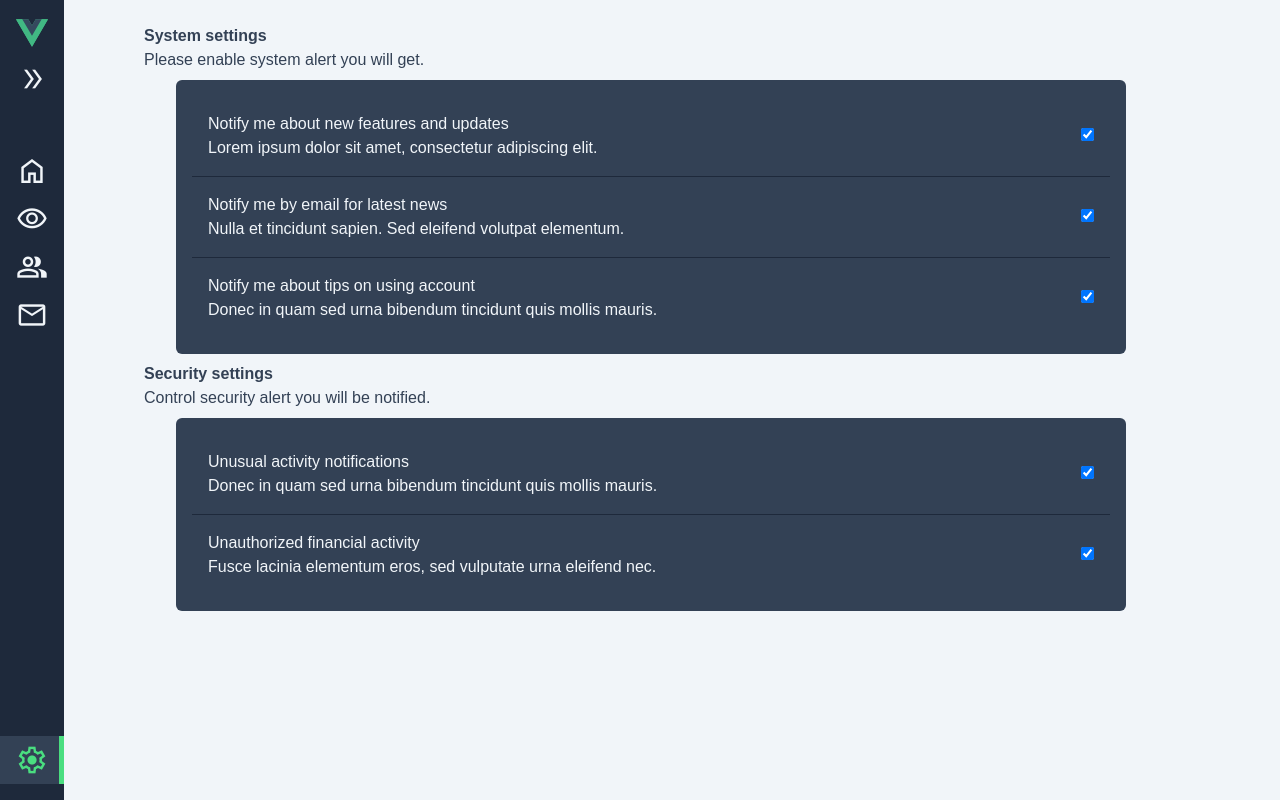
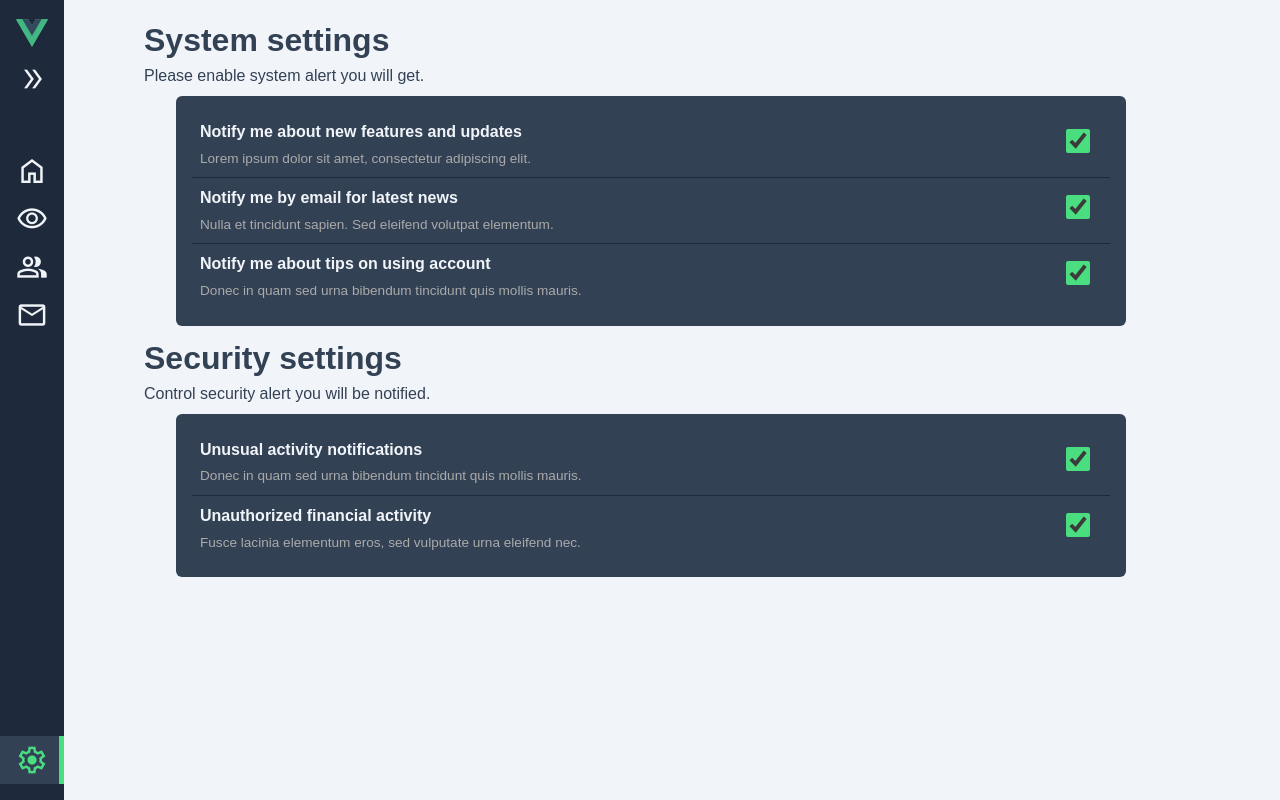
Before and after one commit to ApriliyantoDwiSaputra/Vue_start, a Vue app: page /setting in a window 1280 px wide. Built offline with nearby package versions, Linux system fonts and the light colour scheme.

Commit message:
fix some text

```diff
--- a/src/views/Contact.vue
+++ b/src/views/Contact.vue
@@ -36,10 +36,30 @@
         <div class="card-header">
           <h1>Notification</h1>
         </div>
-        <div class="card" v-for="n in 3" :key="n">
+        <!-- <div class="card" v-for="n in 3" :key="n">
           <div class="card-body">
             <h5 class="title">Card {{ n }}</h5>
             <p class="text">Card long text</p>
+          </div>
+        </div> -->
+        <div class="card">
+          <div class="card-body">
+            <h5 class="title">New Features & Updates</h5>
+            <p class="text">Get notified when we release new features, performance improvements, or important bug fixes.</p>
+          </div>
+        </div>
+
+        <div class="card">
+          <div class="card-body">
+            <h5 class="title">Email Notifications</h5>
+            <p class="text">Receive email updates about news, special promotions, and product announcements directly to your inbox.</p>
+          </div>
+        </div>
+
+        <div class="card">
+          <div class="card-body">
+            <h5 class="title">Security Alerts</h5>
+            <p class="text">We’ll alert you about suspicious login attempts or changes to your account settings to help keep your account secure.</p>
           </div>
         </div>
       </div>
--- a/src/views/Setting.vue
+++ b/src/views/Setting.vue
@@ -1,7 +1,7 @@
 <template>
     <main class="about-page">
         <div class="judul">
-            <h2>System settings</h2>
+            <h1>System settings</h1>
             <p>Please enable system alert you will get.</p>
         </div>
 
@@ -38,7 +38,7 @@
         </div>
 
         <div class="judul">
-            <h2>Security settings</h2>
+            <h1>Security settings</h1>
             <p>Control security alert you will be notified.</p>
         </div>
 
@@ -73,11 +73,11 @@
 
 <style lang="scss" scoped>
 main {
-    padding: 1.5rem 5rem;
+    padding: 1rem 5rem;
     color: var(--dark-alt);
 
-    h2 {
-        font-size: 1rem;
+    h1 {
+        font-size: 2rem;
         font-weight: 600;
     }
 }
@@ -99,11 +99,33 @@ main {
     display: flex;
     justify-content: space-between;
     align-items: center;
-    padding: 1rem;
+    padding: 0.5rem;
     border-bottom: 1px solid var(--dark);
 
     &:last-child {
         border-bottom: none;
     }
+
+    .text {
+        span {
+            font-size: 1rem;
+            font-weight: 600;
+        }
+
+        p {
+            font-size: 0.85rem;
+            color: #aaa;
+            margin-top: 0.3rem;
+        }
+    }
+}
+
+.toggle {
+    input {
+        font-size: 5rem;
+        width: 3rem;
+        height: 1.5rem;
+        accent-color: var(--primary);
+    }
 }
 </style>
--- a/src/views/Team.vue
+++ b/src/views/Team.vue
@@ -3,20 +3,20 @@
         <div class="container">
             <div class="member">
                 <img src="https://i.pinimg.com/736x/d0/e9/8c/d0e98c7182a9cedd410c77f95ec8cabc.jpg" alt="image">
-                <h1>Team Member</h1>
-                <p>Some representative placeholder content for the three columns of text below the carousel. This is the first column.</p>
+                <h1>Sarah Amilia</h1>
+                <p>UI/UX Designer with a passion for creating intuitive and engaging user experiences. Focused on modern, clean, and user-friendly interfaces.</p>
                 <button>View Details</button>
             </div>
             <div class="member">
                 <img src="https://i.pinimg.com/736x/10/e3/8c/10e38c9ad5680531b1485052cacc4f5d.jpg" alt="image">
-                <h1>Team Member</h1>
-                <p>Some representative placeholder content for the three columns of text below the carousel. This is the first column.</p>
+                <h1>Michael Lee</h1>
+                <p>Full-Stack Developer experienced in building scalable web applications. Skilled in JavaScript, Vue.js, Laravel, and cloud deployment.</p>
                 <button>View Details</button>
             </div>
             <div class="member">
                 <img src="https://i.pinimg.com/736x/e3/9b/b7/e39bb75dfc09441cebafb6bb197ff6bf.jpg" alt="image">
-                <h1>Team Member</h1>
-                <p>Some representative placeholder content for the three columns of text below the carousel. This is the first column.</p>
+                <h1>Emylia Carter</h1>
+                <p>Project Manager ensuring smooth collaboration between teams. Strong background in agile methodologies and product strategy.</p>
                 <button>View Details</button>
             </div>
         </div>
```
